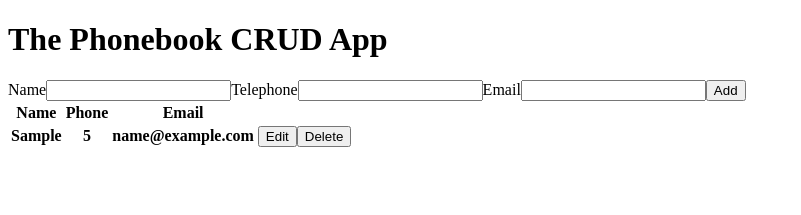
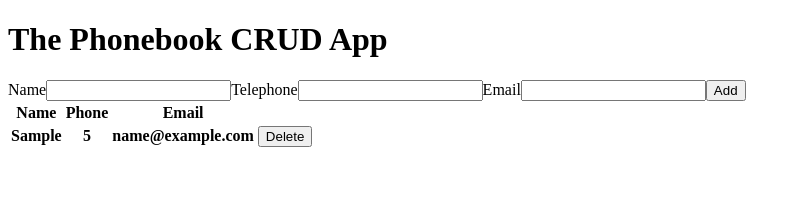
Before and after one commit to Oyekunle-Mark/crushy-crabs, a React app: page / in a window 1280 px wide. Both pictures are taken after typing "Sample", "5", "name@example.com" into the empty fields and a click on the button "Add". Shown: the top 215 px of the page, without its empty margins (0-801 px from the left). Built offline with nearby package versions, Linux system fonts and the light colour scheme.

Commit message:
removed the edit button from the user list

```diff
--- a/components/UserList.js
+++ b/components/UserList.js
@@ -18,9 +18,7 @@ const UserList = (props) => {
                                 <th>{user.name}</th>
                                 <th>{user.phone}</th>
                                 <th>{user.email}</th>
-                                <th><button>Edit</button>
-                                    <button onClick={() => props.deleteUser(user.id)}>Delete</button>
-                                </th>
+                                <th><button onClick={() => props.deleteUser(user.id)}>Delete</button></th>
                             </tr>
                         )) :
                         <tr>
```
